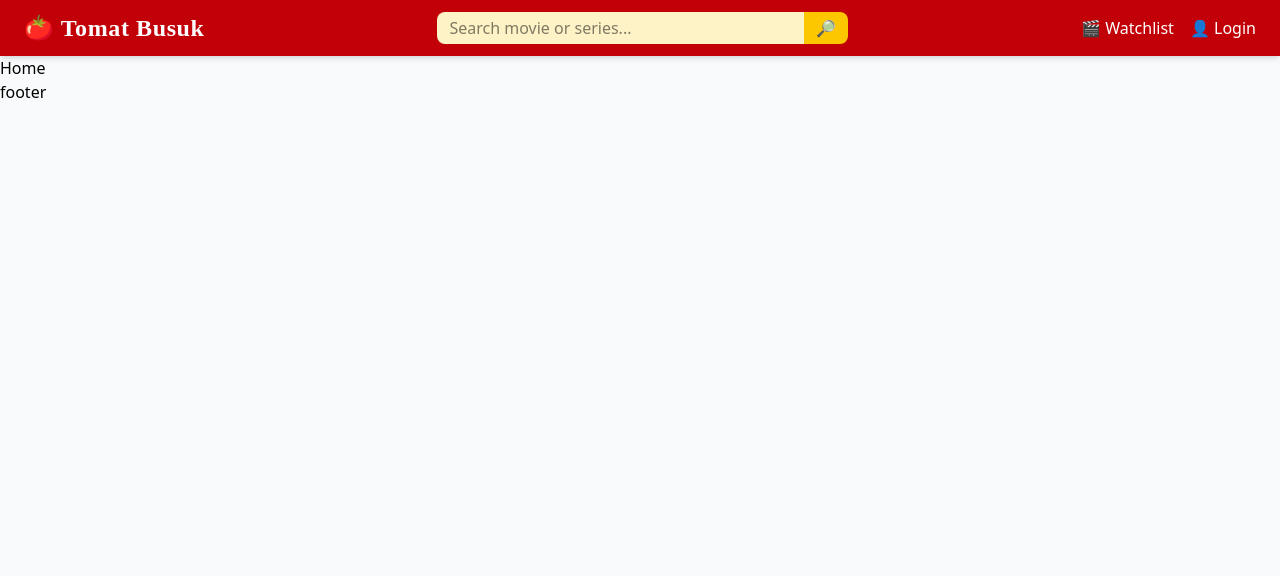
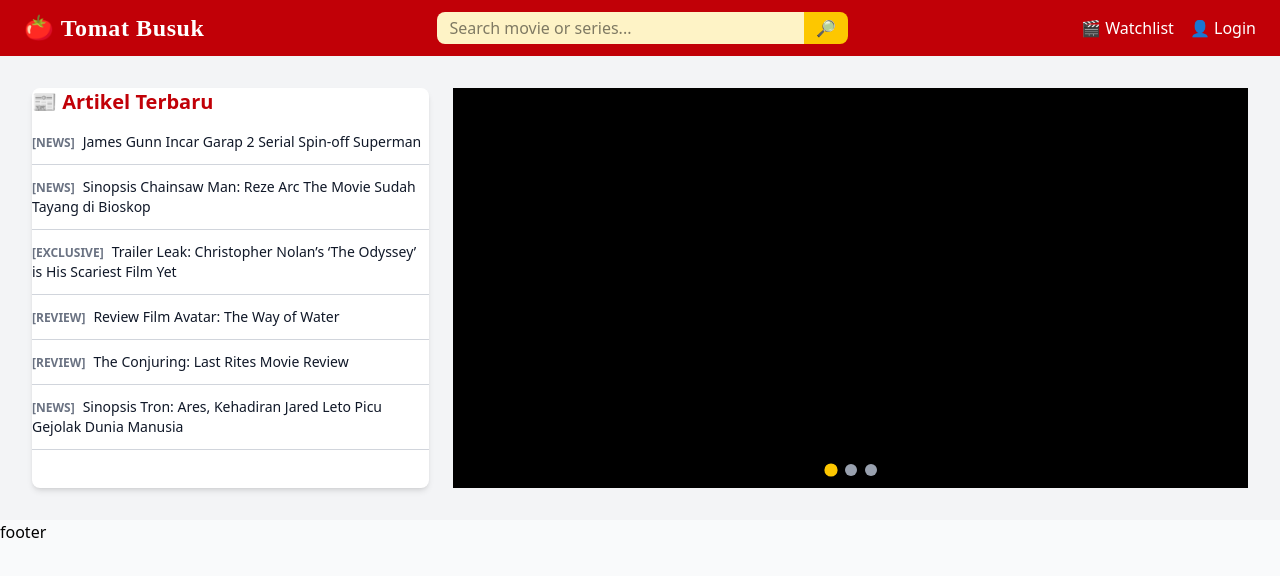
Before and after one commit to SatyaWirapati/tomat-busuk, a React (Vite) app: page / in a window 1280 px wide. Shown: the top 576 px of the page. Built offline with nearby package versions, Linux system fonts and the light colour scheme; a web font is replaced by a local one.

Commit message:
adding Slideshow and ArticleList, and put it in Home page

```diff
--- /dev/null
+++ b/src/components/ArticleList.jsx
@@ -0,0 +1,63 @@
+const ArticleList = () => {
+  const articles = [
+    {
+      title: "James Gunn Incar Garap 2 Serial Spin-off Superman",
+      category: "News",
+      url: "https://www.cnnindonesia.com/hiburan/20250711230358-220-1249802/james-gunn-incar-garap-2-serial-spin-off-superman"
+    },
+    {
+      title: "Sinopsis Chainsaw Man: Reze Arc The Movie Sudah Tayang di Bioskop",
+      category: "News",
+      url: "https://kumparan.com/berita-terkini/sinopsis-chainsaw-man-reze-arc-the-movie-sudah-tayang-di-bioskop-25vtszti0Uj"
+    },
+    {
+      title: "Trailer Leak: Christopher Nolan’s ‘The Odyssey’ is His Scariest Film Yet",
+      category: "Exclusive",
+      url: "https://www.vanityfair.com/hollywood/story/christopher-nolan-odyssey-trailer-leak?srsltid=AfmBOoqMeXSLBrA6YCnK8pNR40SM2EdwAauDW95oK0EkgqjIdeR8x64w"
+    },
+    {
+      title: "Review Film Avatar: The Way of Water", // <-- ARTIKEL KE-4 DITAMBAHKAN KEMBALI
+      category: "Review",
+      url: "https://www.cnnindonesia.com/hiburan/20221216171459-220-888422/review-film-avatar-the-way-of-water"
+    },
+    {
+      title: "The Conjuring: Last Rites Movie Review",
+      category: "Review",
+      url: "https://thecosmiccircus.com/the-conjuring-last-rites-movie-review/"
+    },
+    {
+      title: "Sinopsis Tron: Ares, Kehadiran Jared Leto Picu Gejolak Dunia Manusia",
+      category: "News",
+      url: "https://www.cnnindonesia.com/hiburan/20251007202914-220-1282057/sinopsis-tron-ares-kehadiran-jared-leto-picu-gejolak-dunia-manusia"
+    },
+  ];
+
+  return (
+    // Catatan: Kelas h-full, overflow-y-auto, dan background harus diatur di Home.jsx
+    <div className="p-4 md:p-0 w-full h-full flex flex-col">
+      <h3 className="text-xl font-bold mb-4 text-red-700">
+        📰 Artikel Terbaru
+      </h3>
+
+      {/* Menggunakan overflow-y-auto untuk mengizinkan scrolling jika terlalu banyak item */}
+      <div className="space-y-3 overflow-y-auto">
+        {articles.map((article, index) => (
+          <a
+            key={index}
+            href={article.url}
+            target="_blank"
+            rel="noopener noreferrer"
+            className="block border-b border-gray-300 pb-3 text-sm hover:text-red-700 transition"
+          >
+            <span className="text-xs font-semibold uppercase text-gray-500 mr-2">
+              [{article.category}]
+            </span>
+            {article.title}
+          </a>
+        ))}
+      </div>
+    </div>
+  );
+};
+
+export default ArticleList;
--- a/src/components/Slideshow.jsx
+++ b/src/components/Slideshow.jsx
@@ -1,9 +1,104 @@
-const SlideShow = ()=> {
-    return (
-        <div>
-            SlideShow
-        </div>
-    )
-}
+import { useState, useEffect, useRef } from "react";
 
-export default SlideShow
+const trailers = [
+  "EXeTwQWrcwY", // The Dark Knight
+  "YoHD9XEInc0", // Inception
+  "6ZfuNTqbHE8", // Avengers: Infinity War
+];
+
+const TrailerSlideshow = () => {
+  const [current, setCurrent] = useState(0);
+  const [isHovered, setIsHovered] = useState(false);
+  const [isPlaying, setIsPlaying] = useState(false);
+  const playerRef = useRef(null);
+
+  // ✅ Muat YouTube IFrame API sekali saja
+  useEffect(() => {
+    const tag = document.createElement("script");
+    tag.src = "https://www.youtube.com/iframe_api";
+    document.body.appendChild(tag);
+
+    window.onYouTubeIframeAPIReady = () => {
+      playerRef.current = new window.YT.Player("yt-player", {
+        videoId: trailers[current],
+        playerVars: {
+          autoplay: 0, // ⛔ jangan autoplay
+          mute: 1,
+          controls: 1,
+          rel: 0,
+          modestbranding: 1,
+        },
+        events: {
+          onStateChange: onPlayerStateChange,
+        },
+      });
+    };
+
+    return () => {
+      if (playerRef.current) playerRef.current.destroy();
+    };
+  }, []);
+
+  // ✅ Update status play/pause
+  const onPlayerStateChange = (event) => {
+    if (event.data === window.YT.PlayerState.PLAYING) {
+      setIsPlaying(true);
+    } else if (
+      event.data === window.YT.PlayerState.PAUSED ||
+      event.data === window.YT.PlayerState.ENDED
+    ) {
+      setIsPlaying(false);
+    }
+  };
+
+  // ✅ Jalankan slideshow otomatis (berhenti kalau hover/play)
+  useEffect(() => {
+    if (isHovered || isPlaying) return;
+
+    const interval = setInterval(() => {
+      const next = (current + 1) % trailers.length;
+      setCurrent(next);
+
+      // ⛔ Gunakan cueVideoById agar tidak autoplay
+      if (playerRef.current?.cueVideoById) {
+        playerRef.current.cueVideoById(trailers[next]);
+      }
+    }, 6000);
+
+    return () => clearInterval(interval);
+  }, [current, isHovered, isPlaying]);
+
+  // ✅ Ganti video manual lewat tombol (tidak autoplay)
+  const handleDotClick = (index) => {
+    setCurrent(index);
+    if (playerRef.current?.cueVideoById) {
+      playerRef.current.cueVideoById(trailers[index]);
+    }
+  };
+
+  return (
+    <div
+      className="relative w-full h-[250px] md:h-[400px] bg-black overflow-hidden"
+      onMouseEnter={() => setIsHovered(true)}
+      onMouseLeave={() => setIsHovered(false)}
+    >
+      {/* Player */}
+      <div id="yt-player" className="w-full h-full"></div>
+
+      {/* Dots Navigation */}
+      <div className="absolute bottom-3 left-1/2 -translate-x-1/2 flex gap-2">
+        {trailers.map((_, i) => (
+          <button
+            key={i}
+            onClick={() => handleDotClick(i)}
+            className={`w-3 h-3 rounded-full transition ${
+              current === i ? "bg-yellow-400 scale-110" : "bg-gray-400"
+            }`}
+          />
+        ))}
+      </div>
+    </div>
+  );
+};
+
+export default TrailerSlideshow;
--- a/src/pages/Home.jsx
+++ b/src/pages/Home.jsx
@@ -1,7 +1,38 @@
-const Home = ()=> {
+import SlideShow from "../components/Slideshow"
+import ArticleList from "../components/ArticleList"
+const Home = () => {
     return (
-        <div>
-            Home
+        <div className="bg-gray-100 text-gray-900">
+
+            {/* ---------------- BAGIAN UTAMA: SLIDESHOW DAN ARTIKEL ---------------- */}
+            <div className="p-4 md:p-8">
+
+                {/* Flex Container Utama:
+              - items-stretch: Memastikan item anak merentang tingginya.
+          */}
+                <div className="flex flex-col md:flex-row md:space-x-6 md:items-stretch">
+
+                    {/* KOLOM ARTIKEL / SIDEBAR (1/3 Lebar di Desktop) */}
+                    {/* Tambahkan flex-grow untuk memastikan elemen ini mengisi sisa ruang vertikal
+                 di desktop, didukung oleh item-stretch pada parent.
+                 bg-white dan rounded-lg membuat sidebar terlihat jelas merentang. */}
+                    <div className="md:w-1/3 order-2 md:order-1 mb-6 md:mb-0 bg-white rounded-lg shadow-md flex">
+                        {/* Wrap ArticleList di dalam div yang fleksibel untuk mengisi sisa tinggi */}
+                        <ArticleList />
+                    </div>
+
+                    {/* KOLOM SLIDESHOW (2/3 Lebar di Desktop) */}
+                    <div className="md:w-2/3 order-1 md:order-2">
+                        {/* TrailerSlideshow menentukan tinggi (h-[250px] md:h-[400px]),
+                      yang akan diambil oleh parent (flex container). */}
+                        <SlideShow/>
+                    </div>
+
+                </div>
+
+            </div>
+
+            {/* ... (Konten lainnya) ... */}
         </div>
     )
 }
```
Also changed, not shown: src/components/BosOfficeSection.jsx (added), src/components/TopTenMovies.jsx (added), src/components/TopTenSeries.jsx (added), src/components/WatchListSection.jsx (added).
